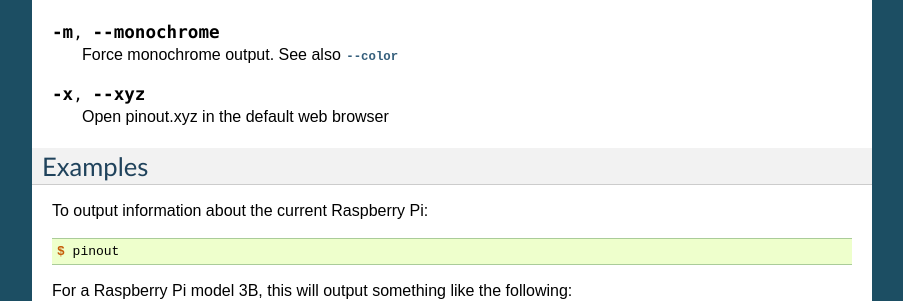
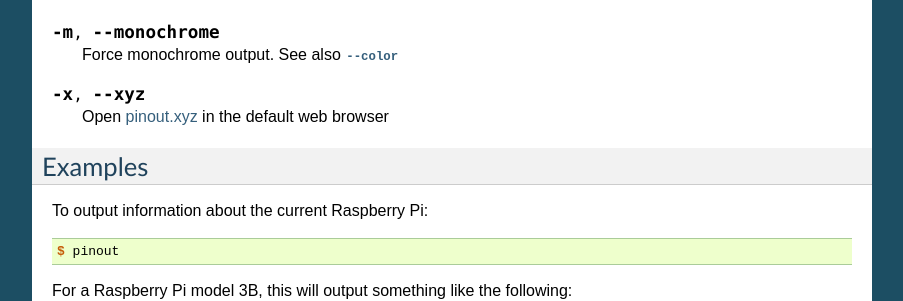
Before and after one commit to gpiozero/gpiozero, a Sphinx documentation site: the page built from docs/cli_pinout.rst, in a window 1280 px wide and 900 px high, scrolled down 1239 px. Shown: the part 152-453 px from the top of the window, without its empty margins (198-1101 px from the left). Built offline with Sphinx 7.4.7, drawn with Linux system fonts in a browser that asks for light colours.

```diff
--- a/docs/cli_pinout.rst
+++ b/docs/cli_pinout.rst
@@ -43,7 +43,7 @@ Options
 
 .. option:: -x, --xyz
 
-    Open pinout.xyz in the default web browser
+    Open `pinout.xyz`_ in the default web browser
 
 Examples
 --------
```
Also changed, not shown: other parts of docs/cli_pinout.rst (+1 -0 lines).
